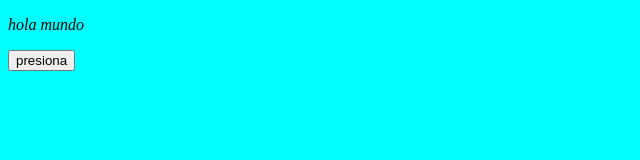
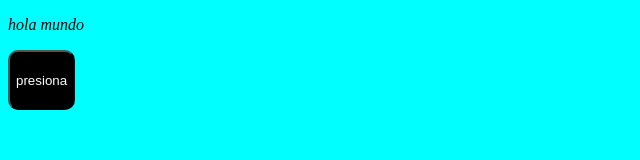
Before and after one commit to ivan04mv/mi-primer-codigo, a plain HTML site: page index.html in a window 1280 px wide. Shown: the whole page, without its empty margins (0-640 px from the left). Drawn offline with Linux system fonts and the light colour scheme.

Commit message:
degisn del boton

```diff
--- a/index.css
+++ b/index.css
@@ -7,3 +7,9 @@ body{
 p{
     font-family: 'Times New Roman', Times, serif;
 }
+button{
+    height: 60px;
+    border-radius: 10px;
+    background-color: black;
+    color: white;
+}
```
